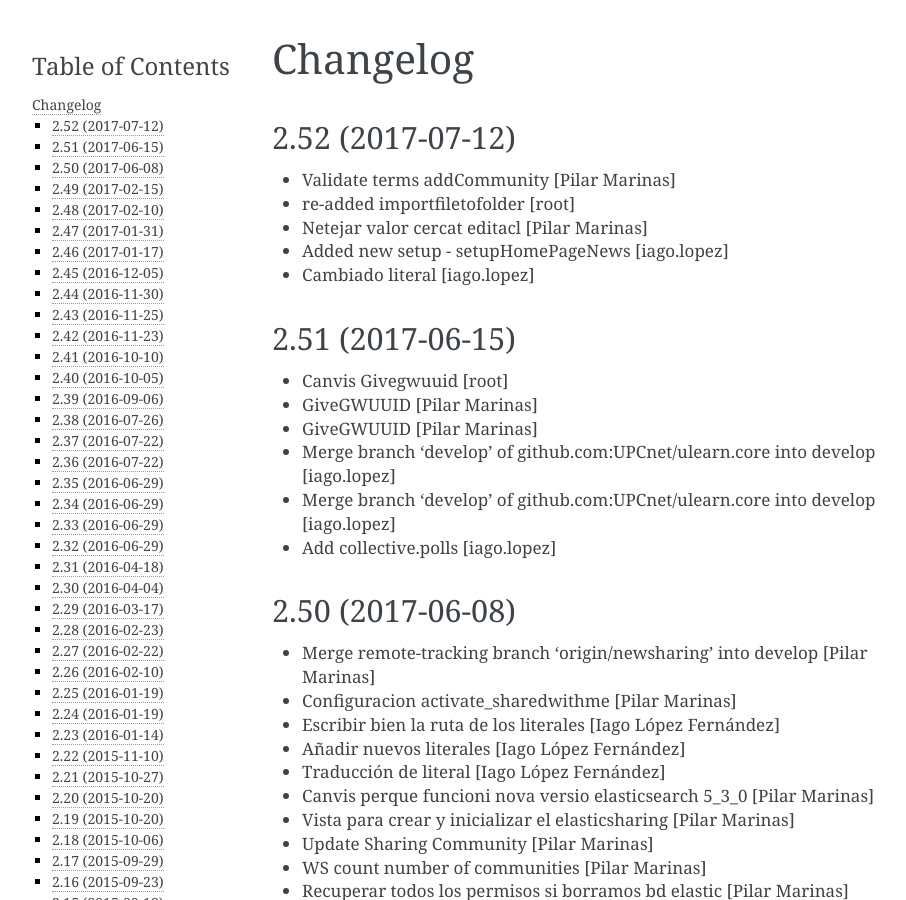
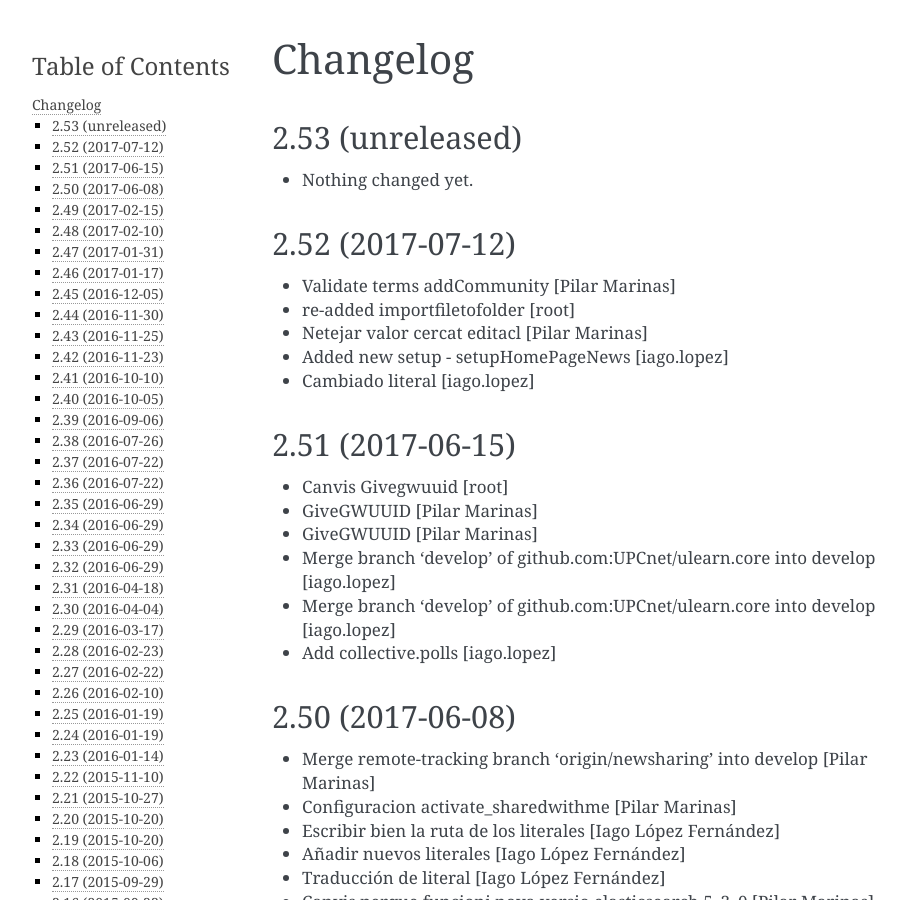
Before and after one commit to UPCnet/ulearn.core, a Sphinx documentation site: the page built from docs/HISTORY.rst, in a window 1280 px wide and 900 px high. Shown: the whole window, without its empty margins (148-1054 px from the left). Built offline with Sphinx 7.4.7, drawn with Linux system fonts in a browser that asks for light colours; pages that are not in the unit, such as notebooks, are missing from menus.

Commit message:
Back to development: 2.53

```diff
--- a/docs/HISTORY.rst
+++ b/docs/HISTORY.rst
@@ -1,5 +1,11 @@
 Changelog
 =========
+
+2.53 (unreleased)
+-----------------
+
+- Nothing changed yet.
+
 
 2.52 (2017-07-12)
 -----------------
--- a/setup.py
+++ b/setup.py
@@ -1,7 +1,7 @@
 from setuptools import setup, find_packages
 import os
 
-version = '2.52'
+version = '2.53.dev0'
 
 README = open('README.rst').read()
 HISTORY = open(os.path.join('docs', 'HISTORY.rst')).read()
```
